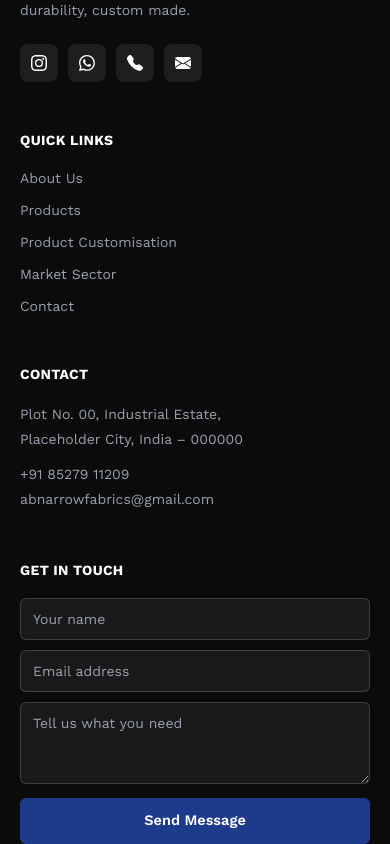
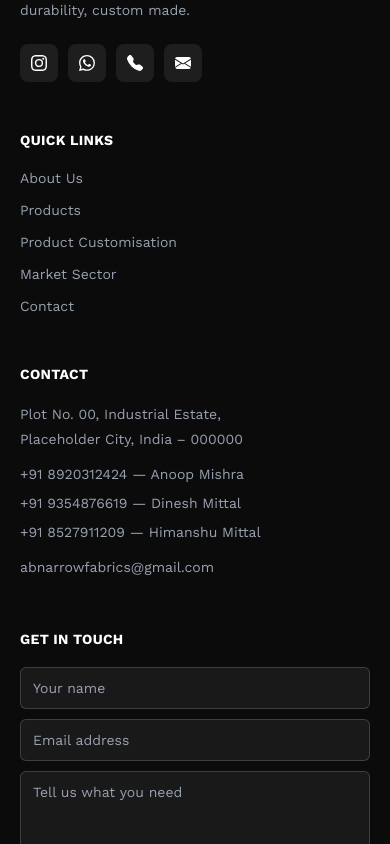
Before and after one commit to abnarrowfabrics/narrow-fabrics, a Next.js app: page /about in a window 390 px wide. Shown: the part 2705-3549 px from the top of the page. Built offline with nearby package versions, Linux system fonts and the light colour scheme; a web font is replaced by a local one.

Commit message:
added the phone numbers of three of them

```diff
--- a/app/components/Footer.tsx
+++ b/app/components/Footer.tsx
@@ -5,6 +5,15 @@ import Image from "next/image";
 import Link from "next/link";
 import { navLinks } from "./Header";
 import { WHATSAPP_NUMBER, WhatsAppIcon } from "../lib/whatsapp";
+
+const iconButtonClass =
+  "flex h-[38px] w-[38px] items-center justify-center rounded-lg bg-white/8 text-white hover:bg-[#1E3A8A]";
+
+const phoneContacts = [
+  { name: "Anoop Mishra", number: "8920312424" },
+  { name: "Dinesh Mittal", number: "9354876619" },
+  { name: "Himanshu Mittal", number: "8527911209" },
+];
 
 const socialLinks = [
   {
@@ -59,24 +68,48 @@ export default function Footer() {
             durability, custom made.
           </p>
           <div className="flex gap-2.5">
-            {socialLinks.map((social) => (
+            {socialLinks.map((social) => {
+              const icon = social.path ? (
+                <svg xmlns="http://www.w3.org/2000/svg" width="16" height="16" fill="currentColor" viewBox="0 0 16 16">
+                  <path d={social.path} />
+                </svg>
+              ) : (
+                <WhatsAppIcon />
+              );
+
+              return social.label === "Call" ? (
+                <details key={social.label} className="relative">
+                  <summary
+                    aria-label="Call"
+                    className={`${iconButtonClass} cursor-pointer list-none [&::-webkit-details-marker]:hidden`}
+                  >
+                    {icon}
+                  </summary>
+                  <div className="absolute bottom-full left-0 z-10 mb-2 w-max rounded-lg bg-[#17171A] p-1.5 ring-1 ring-white/12">
+                    {phoneContacts.map((c) => (
+                      <a
+                        key={c.number}
+                        href={`tel:+91${c.number}`}
+                        className="block rounded px-3 py-2 text-sm whitespace-nowrap text-gray-300 hover:bg-white/8 hover:text-white"
+                      >
+                        {c.name} <span className="text-gray-500">+91 {c.number}</span>
+                      </a>
+                    ))}
+                  </div>
+                </details>
+              ) : (
                 <a
                   key={social.label}
                   href={social.href}
                   target="_blank"
                   rel="noopener noreferrer"
                   aria-label={social.label}
-                className="flex h-[38px] w-[38px] items-center justify-center rounded-lg bg-white/8 text-white hover:bg-[#1E3A8A]"
+                  className={iconButtonClass}
                 >
-                {social.path ? (
-                  <svg xmlns="http://www.w3.org/2000/svg" width="16" height="16" fill="currentColor" viewBox="0 0 16 16">
-                    <path d={social.path} />
-                  </svg>
-                ) : (
-                  <WhatsAppIcon />
-                )}
+                  {icon}
                 </a>
-            ))}
+              );
+            })}
           </div>
         </div>
 
@@ -104,8 +137,14 @@ export default function Footer() {
           <div className="text-sm leading-[1.8] text-gray-400">
             <div>Plot No. 00, Industrial Estate,</div>
             <div>Placeholder City, India – 000000</div>
-            <div className="mt-2.5">+91 85279 11209</div>
-            <div>abnarrowfabrics@gmail.com</div>
+            <div className="mt-2.5 flex flex-col gap-1">
+              {phoneContacts.map((c) => (
+                <a key={c.number} href={`tel:+91${c.number}`} className="hover:text-white">
+                  +91 {c.number} — {c.name}
+                </a>
+              ))}
+            </div>
+            <div className="mt-2.5">abnarrowfabrics@gmail.com</div>
           </div>
         </div>
 
```
Lines whose indentation alone changed are shown as unchanged.
